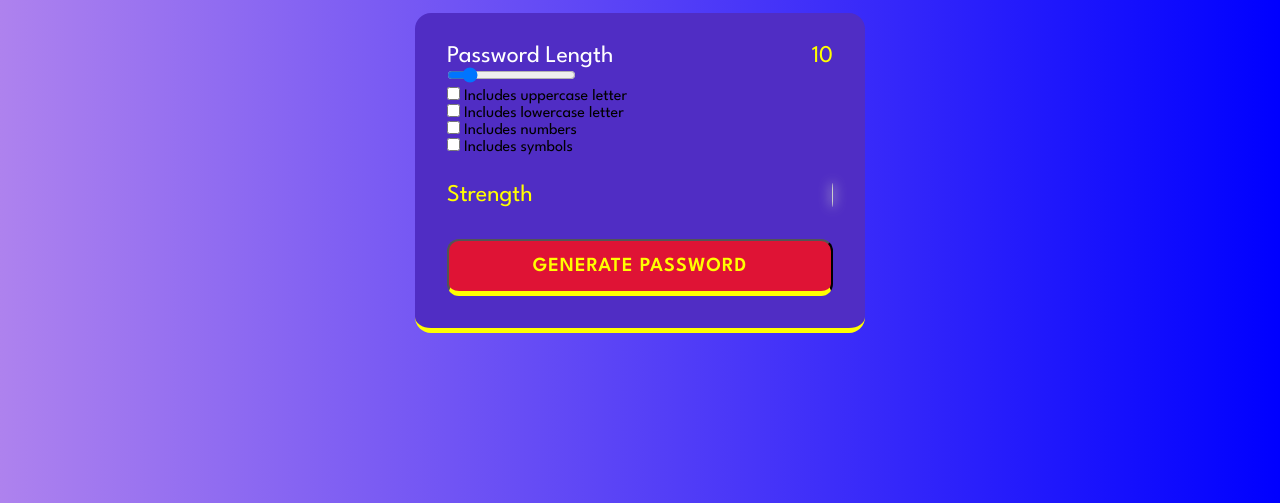
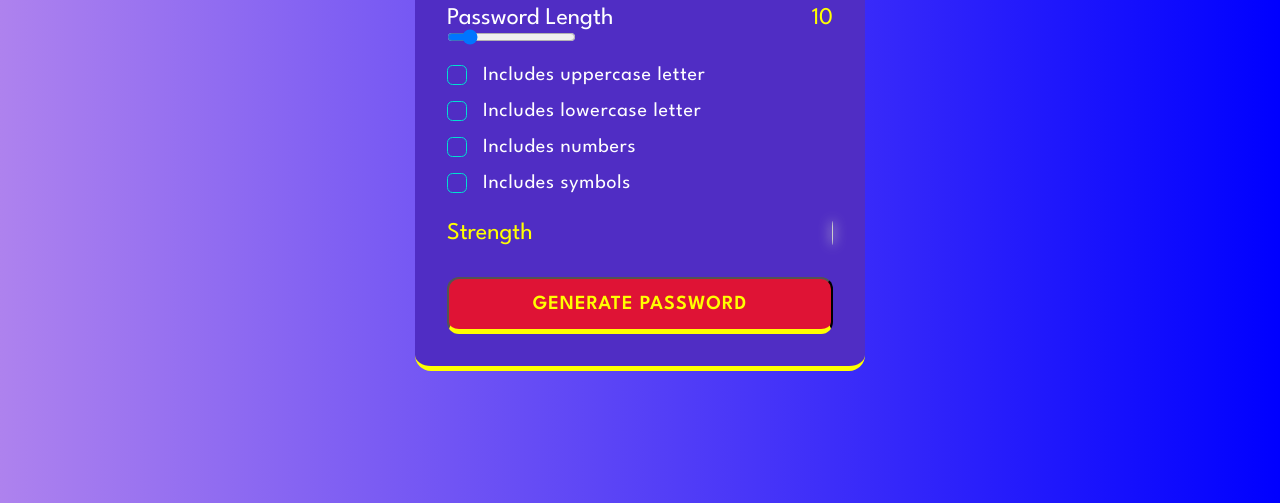
Before and after one commit to siddharthatomar33/web-development, a plain HTML site: page PASSWORDGENERATOR/index.html in a window 1280 px wide. Shown: the part 297-800 px from the top of the page. Drawn offline with Linux system fonts and the light colour scheme.

Commit message:
js practise

```diff
--- a/PASSWORDGENERATOR/index.html
+++ b/PASSWORDGENERATOR/index.html
@@ -36,22 +36,22 @@
             <input type="range" min="7" max="30" class="slider" step="1" data-lengthSlider >
 
             <!--checkboxes-->
-            <div>
+            <div class="check">
                 <input type="checkbox" id="uppercase">
                 <label for="uppercase">Includes uppercase letter</label>
             </div>
 
-            <div>
+            <div class="check">
                 <input type="checkbox" id="lowercase">
                 <label for="lowercase">Includes lowercase letter</label>
             </div>
 
-            <div>
+            <div class="check">
                 <input type="checkbox" id="numbers">
                 <label for="numbers">Includes numbers</label>
             </div>
 
-            <div>
+            <div class="check">
                 <input type="checkbox" id="symbols">
                 <label for="symbols">Includes symbols</label>
             </div>
--- a/PASSWORDGENERATOR/styles.css
+++ b/PASSWORDGENERATOR/styles.css
@@ -135,3 +135,39 @@ h1{
     font-weight: 600;
     font-size: 1.25rem;
 }
+.check{
+    display: flex;
+    align-items: center;
+    margin: 1rem 0;
+    gap: 0 1rem;
+}
+.check input{
+    appearance: none;
+    width: 20px;
+    height: 20px;
+    border: 1px solid var(--vb-cyan);
+    cursor: pointer;
+    position: relative;
+    border-radius: 0.35rem;
+
+}
+.check input:checked{
+    background-color: var(--vb-cyan);
+}
+
+.check input:checked::before{
+   content: '✔';
+   position: absolute;
+   color: var(--dk-text);
+   font-size: 1.0rem;
+   font-weight: 600px;
+   left:50%;
+   top:-3.5px ;
+   transform: translateX(-50%) translateY(20%);
+}
+.check label{
+    color:var(--pl-white);
+    font-size: 1.25rem;
+    letter-spacing: 0.75px;
+
+}
```
